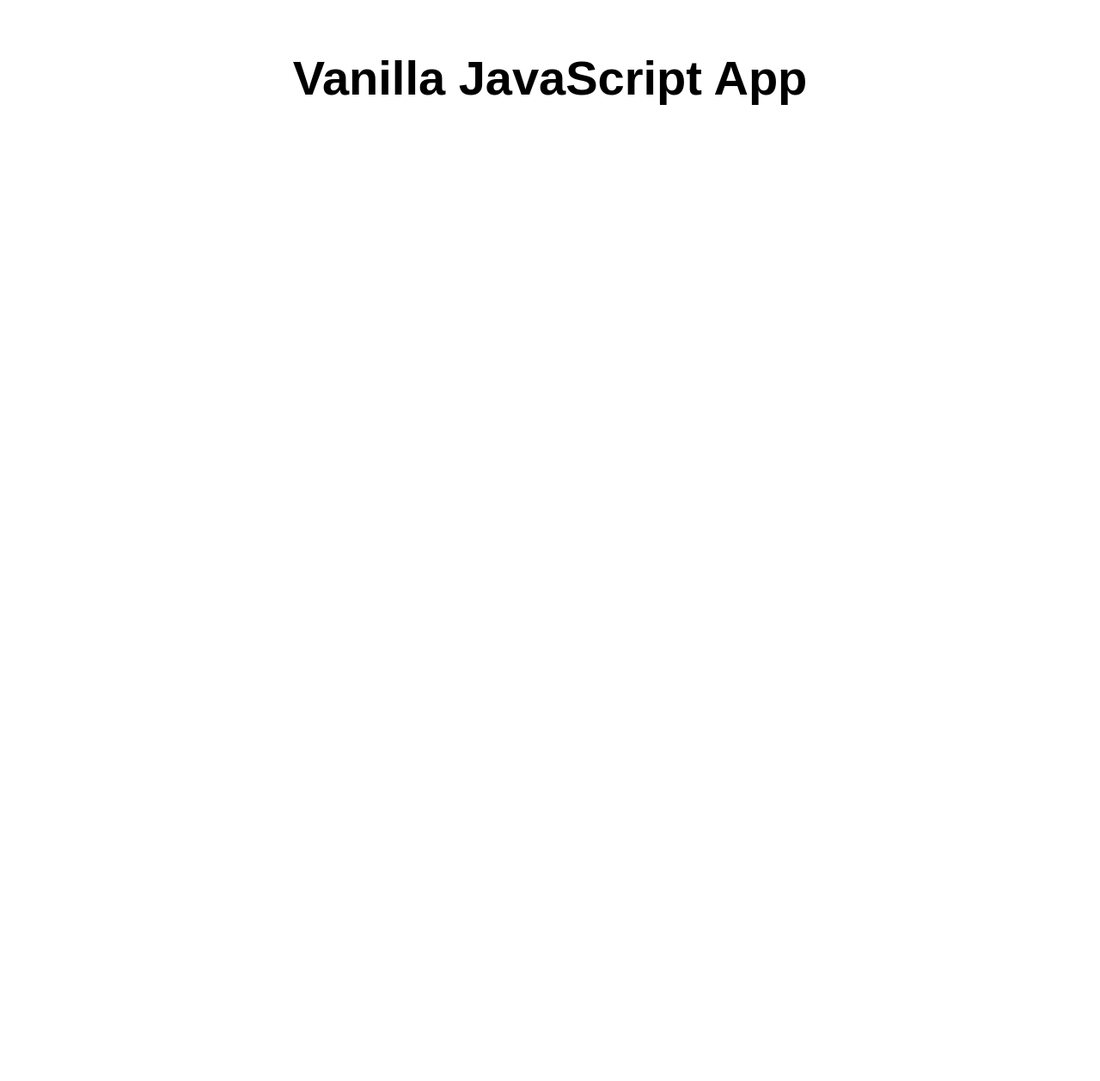
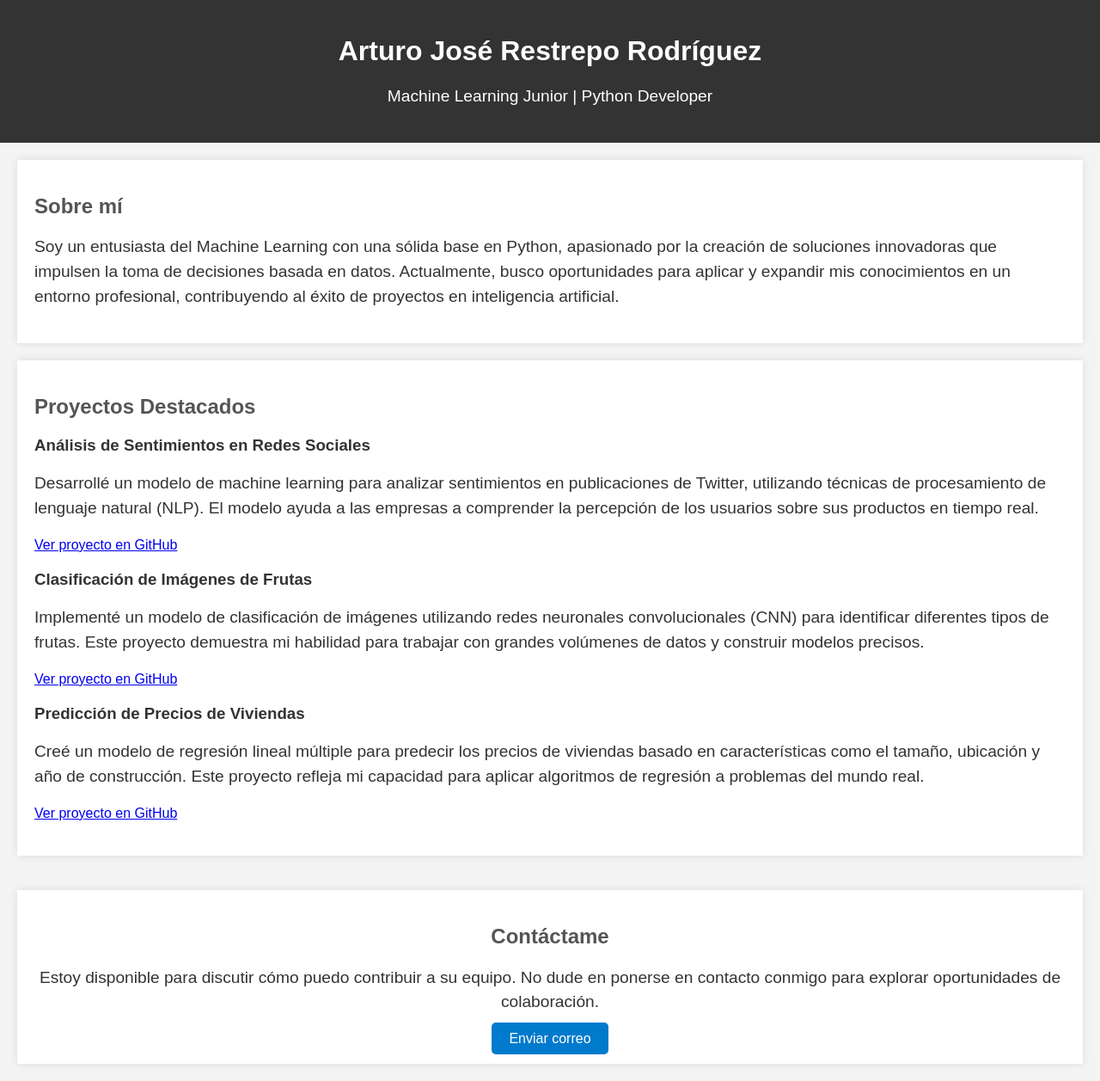
Before and after one commit to Arturcoree/my-first-static-web-app-artur, a website: page src/index.html in a window 1280 px wide. Shown: the whole page at 86% size. Before the commit the page ends 800 px from the top, so only its background shows below. Drawn offline with Linux system fonts and the light colour scheme.

Commit message:
Actualización del contenido del sitio web con información de proyectos ML y AI

```diff
--- a/src/index.html
+++ b/src/index.html
@@ -1,17 +1,92 @@
 <!DOCTYPE html>
-<html lang="en">
+<html lang="es">
+<head>
+    <meta charset="UTF-8">
+    <meta name="viewport" content="width=device-width, initial-scale=1.0">
+    <title>Arturo José Restrepo Rodríguez - Machine Learning Junior</title>
+    <style>
+        body {
+            font-family: Arial, sans-serif;
+            margin: 0;
+            padding: 0;
+            background-color: #f4f4f4;
+            color: #333;
+        }
+        header {
+            background-color: #333;
+            color: #fff;
+            padding: 20px;
+            text-align: center;
+        }
+        section {
+            margin: 20px;
+            padding: 20px;
+            background-color: #fff;
+            box-shadow: 0 0 10px rgba(0, 0, 0, 0.1);
+        }
+        h1 {
+            font-size: 2em;
+            margin-bottom: 10px;
+        }
+        h2 {
+            color: #555;
+        }
+        p {
+            font-size: 1.2em;
+            line-height: 1.5;
+        }
+        .project {
+            margin-bottom: 20px;
+        }
+        .contact {
+            text-align: center;
+            margin-top: 40px;
+        }
+        .contact a {
+            background-color: #007ACC;
+            color: #fff;
+            padding: 10px 20px;
+            text-decoration: none;
+            border-radius: 5px;
+        }
+    </style>
+</head>
+<body>
 
-<head>
-  <meta charset="UTF-8">
-  <meta name="viewport" content="width=device-width, initial-scale=1.0">
-  <link rel="stylesheet" href="styles.css">
-  <title>Vanilla JavaScript App</title>
-</head>
+<header>
+    <h1>Arturo José Restrepo Rodríguez</h1>
+    <p>Machine Learning Junior | Python Developer</p>
+</header>
 
-<body>
-  <main>
-    <h1>Vanilla JavaScript App</h1>
-  </main>
+<section>
+    <h2>Sobre mí</h2>
+    <p>Soy un entusiasta del Machine Learning con una sólida base en Python, apasionado por la creación de soluciones innovadoras que impulsen la toma de decisiones basada en datos. Actualmente, busco oportunidades para aplicar y expandir mis conocimientos en un entorno profesional, contribuyendo al éxito de proyectos en inteligencia artificial.</p>
+</section>
+
+<section>
+    <h2>Proyectos Destacados</h2>
+    <div class="project">
+        <h3>Análisis de Sentimientos en Redes Sociales</h3>
+        <p>Desarrollé un modelo de machine learning para analizar sentimientos en publicaciones de Twitter, utilizando técnicas de procesamiento de lenguaje natural (NLP). El modelo ayuda a las empresas a comprender la percepción de los usuarios sobre sus productos en tiempo real.</p>
+        <a href="https://github.com/TU_USUARIO/analisis-sentimientos-twitter" target="_blank">Ver proyecto en GitHub</a>
+    </div>
+    <div class="project">
+        <h3>Clasificación de Imágenes de Frutas</h3>
+        <p>Implementé un modelo de clasificación de imágenes utilizando redes neuronales convolucionales (CNN) para identificar diferentes tipos de frutas. Este proyecto demuestra mi habilidad para trabajar con grandes volúmenes de datos y construir modelos precisos.</p>
+        <a href="https://github.com/TU_USUARIO/clasificacion-imagenes-frutas" target="_blank">Ver proyecto en GitHub</a>
+    </div>
+    <div class="project">
+        <h3>Predicción de Precios de Viviendas</h3>
+        <p>Creé un modelo de regresión lineal múltiple para predecir los precios de viviendas basado en características como el tamaño, ubicación y año de construcción. Este proyecto refleja mi capacidad para aplicar algoritmos de regresión a problemas del mundo real.</p>
+        <a href="https://github.com/TU_USUARIO/prediccion-precios-viviendas" target="_blank">Ver proyecto en GitHub</a>
+    </div>
+</section>
+
+<section class="contact">
+    <h2>Contáctame</h2>
+    <p>Estoy disponible para discutir cómo puedo contribuir a su equipo. No dude en ponerse en contacto conmigo para explorar oportunidades de colaboración.</p>
+    <a href="mailto:arturo_restrepo26@hotmail.com">Enviar correo</a>
+</section>
+
 </body>
-
 </html>
```
